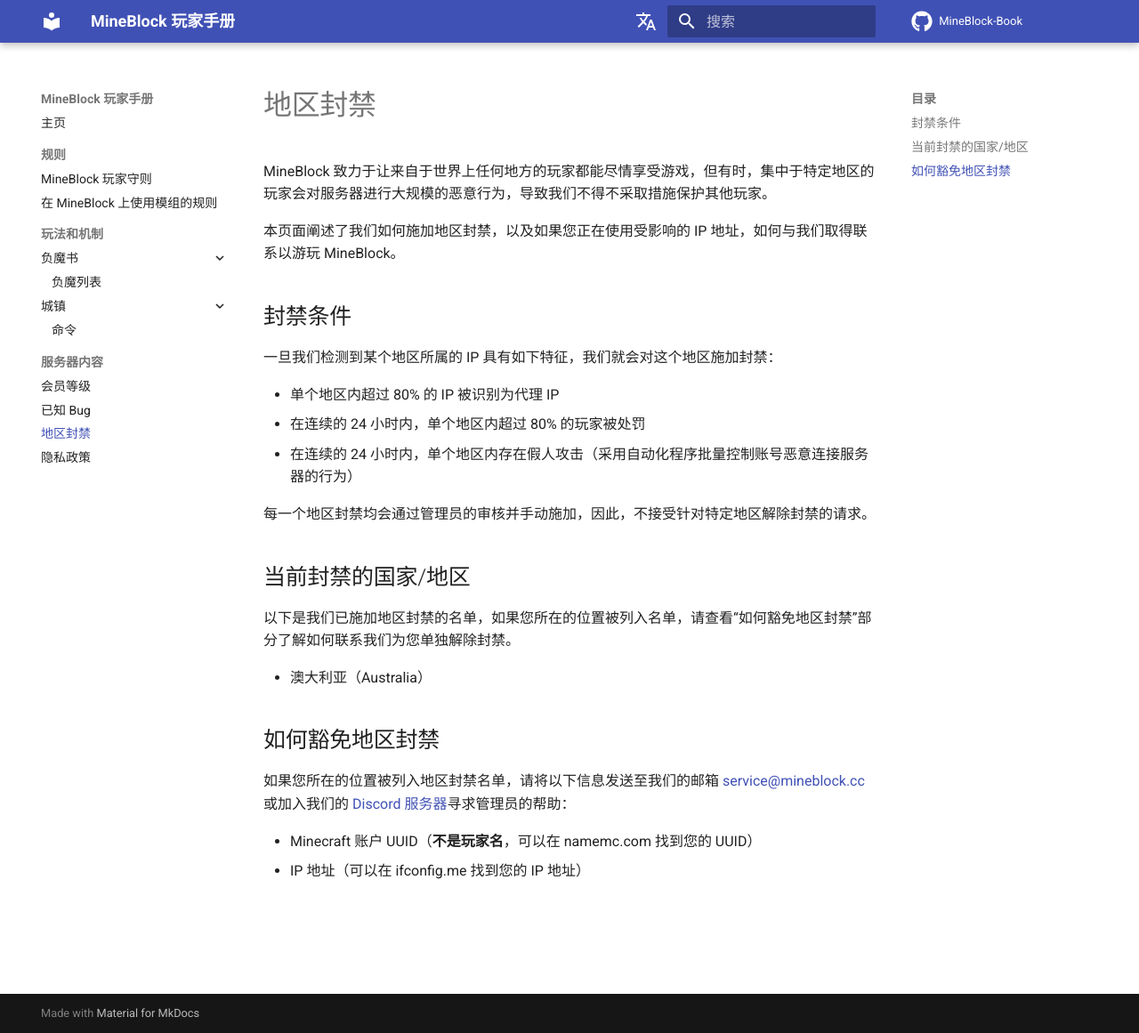
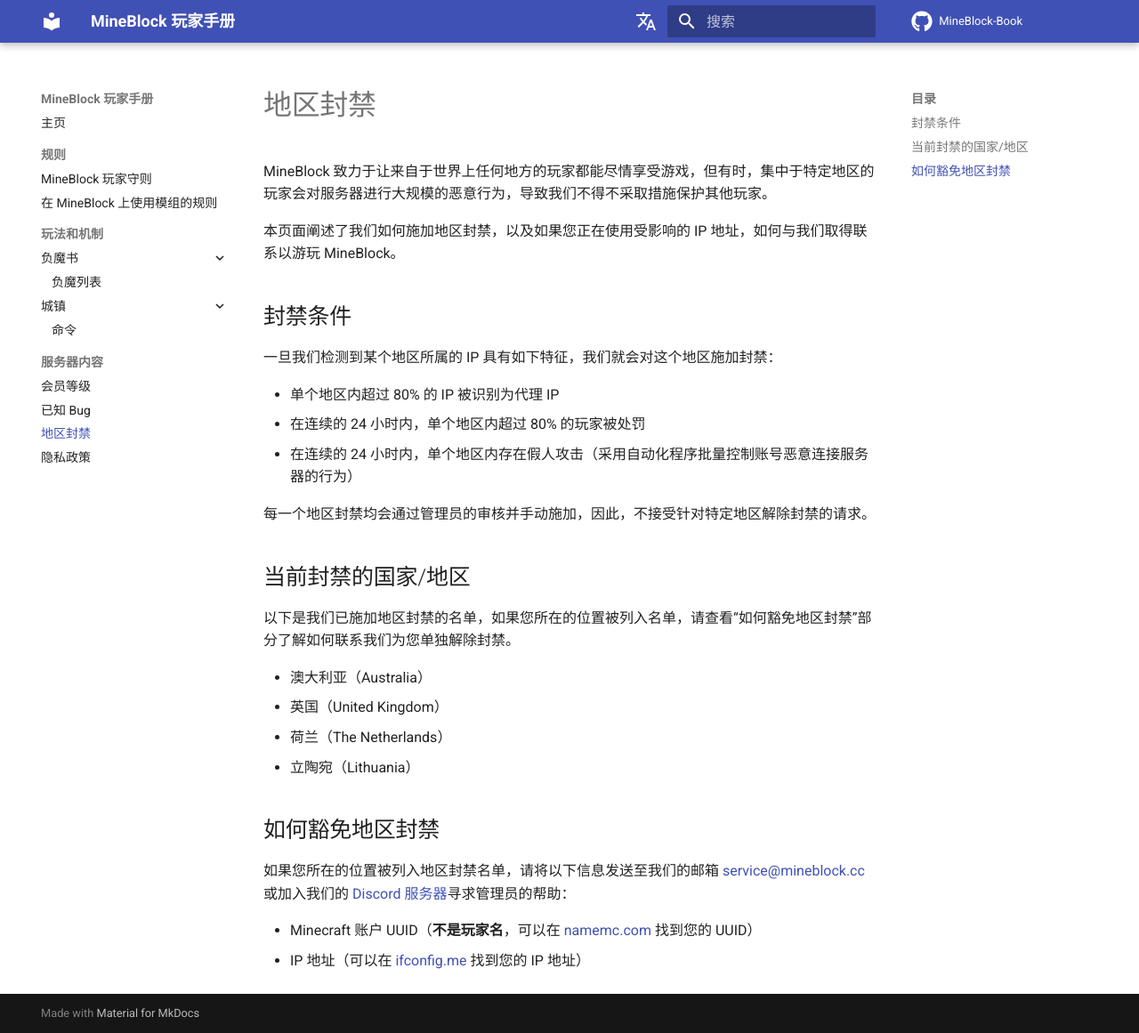
Before and after one commit to MineBlockMC/MineBlock-Book, an MkDocs documentation site: the page built from docs/server/geoban.md, in a window 1280 px wide and 1161 px high. Shown: the whole window at 89% size. Built offline with MkDocs 1.6.1 and Material for MkDocs 9.7.7, drawn with Linux system fonts in a browser that asks for light colours; comment, search, counter and statistics services are not loaded.

Commit message:
Update geoban.md

```diff
--- a/docs/server/geoban.md
+++ b/docs/server/geoban.md
@@ -16,9 +16,12 @@ MineBlock 致力于让来自于世界上任何地方的玩家都能尽情享受
 以下是我们已施加地区封禁的名单，如果您所在的位置被列入名单，请查看“如何豁免地区封禁”部分了解如何联系我们为您单独解除封禁。
 
 - 澳大利亚（Australia）
+- 英国（United Kingdom）
+- 荷兰（The Netherlands）
+- 立陶宛（Lithuania）
 
 ## 如何豁免地区封禁
 如果您所在的位置被列入地区封禁名单，请将以下信息发送至我们的邮箱 [service@mineblock.cc](mailto:service@mineblock.cc) 或加入我们的 [Discord 服务器](https://discord.gg/BfYVpqVmts)寻求管理员的帮助：
 
-- Minecraft 账户 UUID（**不是玩家名**，可以在 namemc.com 找到您的 UUID）
-- IP 地址（可以在 ifconfig.me 找到您的 IP 地址）
+- Minecraft 账户 UUID（**不是玩家名**，可以在 [namemc.com](https://namemc.com) 找到您的 UUID）
+- IP 地址（可以在 [ifconfig.me](https://ifconfig.me) 找到您的 IP 地址）
```
